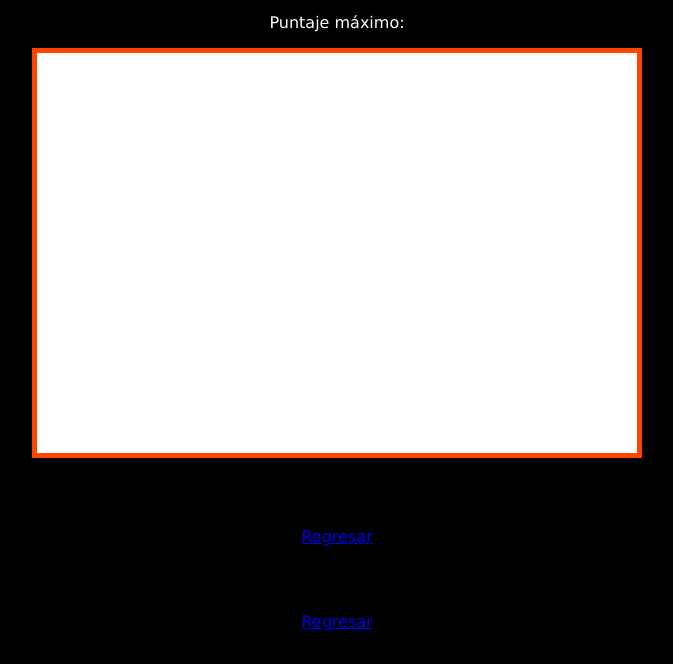
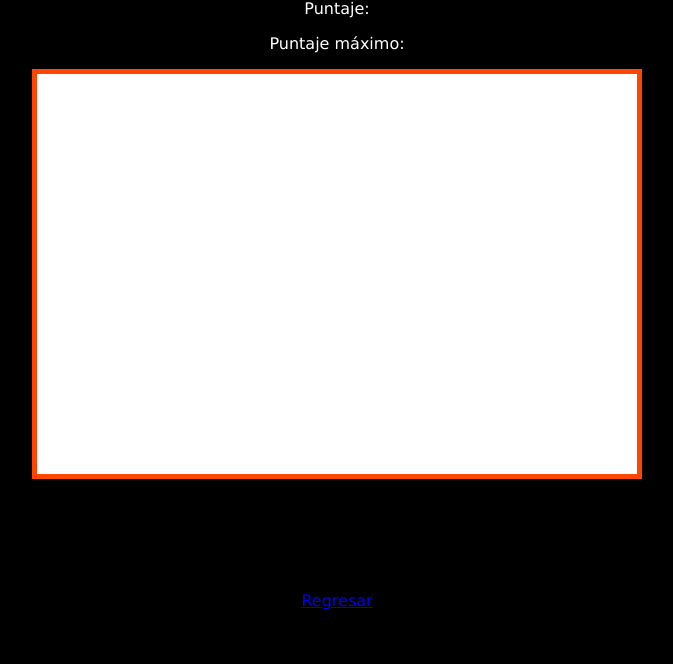
Before and after one commit to Deigowo/DOM-JS, a plain HTML site: page game/index.html in a window 1280 px wide. Shown: the part 136-800 px from the top of the page, without its empty margins (303-976 px from the left). Drawn offline with Linux system fonts and the light colour scheme.

Commit message:
Remocion

```diff
--- a/game/index.html
+++ b/game/index.html
@@ -39,7 +39,6 @@
         <canvas id="lienzo" width="600" height="400"></canvas>
     </div>
     <a href="../index.html">Regresar</a>
-    <a href="../../index.html">Regresar</a>
 </body>
 
 </html>
```
